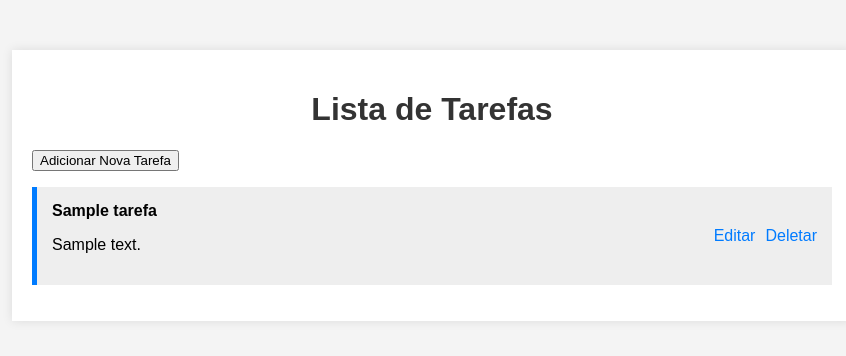
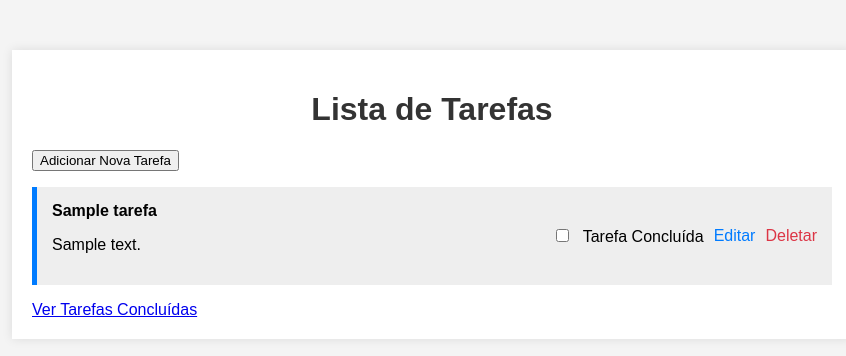
Before and after one commit to noyseboy/trabalhoRogerio, a Flask app: template templates/index.html in a window 1280 px wide. Shown: the top 356 px of the page, without its empty margins (208-1054 px from the left). Run offline with Flask 3, Linux system fonts and the light colour scheme; the template is opened without the code that fills it: most values are stand-ins (such as "Sample title", 1, 10 or a date in 2020).

Commit message:
add concluidas,data

```diff
--- a/app.py
+++ b/app.py
@@ -1,9 +1,20 @@
 from flask import Flask, render_template, request, redirect, url_for
+from datetime import datetime
 
 app = Flask(__name__)
 
-# Variável global para armazenar as tarefas
+# Variáveis globais para armazenar as tarefas
 tarefas = []
+tarefas_concluidas = []
+
+def parse_data(data_str):
+    """Função para tentar diferentes formatos de data."""
+    for fmt in ('%d-%m-%Y', '%Y-%m-%d'):
+        try:
+            return datetime.strptime(data_str, fmt).strftime('%d-%m-%Y')
+        except ValueError:
+            continue
+    raise ValueError(f"Formato de data não reconhecido: {data_str}")
 
 @app.route('/')
 def index():
@@ -14,7 +25,14 @@
     if request.method == 'POST':
         titulo = request.form['titulo']
         descricao = request.form['descricao']
-        tarefa = {'id': len(tarefas) + 1, 'titulo': titulo, 'descricao': descricao}
+        data = request.form['data']
+        tarefa = {
+            'id': len(tarefas) + 1,
+            'titulo': titulo,
+            'descricao': descricao,
+            'data': parse_data(data),
+            'concluida': False
+        }
         tarefas.append(tarefa)
         return redirect(url_for('index'))
 
@@ -29,6 +47,7 @@
     if request.method == 'POST':
         tarefa['titulo'] = request.form['titulo']
         tarefa['descricao'] = request.form['descricao']
+        tarefa['data'] = parse_data(request.form['data'])
         return redirect(url_for('index'))
 
     return render_template('edit.html', tarefa=tarefa)
@@ -39,5 +58,23 @@
     tarefas = [tarefa for tarefa in tarefas if tarefa['id'] != id]
     return redirect(url_for('index'))
 
-if __name__ == "_main_":
+@app.route('/concluir/<int:id>', methods=['POST'])
+def concluir_tarefa(id):
+    global tarefas, tarefas_concluidas
+    tarefa = next((tarefa for tarefa in tarefas if tarefa['id'] == id), None)
+    if tarefa:
+        tarefa['concluida'] = not tarefa['concluida']
+        if tarefa['concluida']:
+            tarefas.remove(tarefa)
+            tarefas_concluidas.append(tarefa)
+        else:
+            tarefas_concluidas.remove(tarefa)
+            tarefas.append(tarefa)
+    return redirect(url_for('index'))
+
+@app.route('/lista_concluidas')
+def lista_tarefas_concluidas():
+    return render_template('concluidas.html', tarefas=tarefas_concluidas)
+
+if __name__ == '__main__':
     app.run(debug=True)
--- a/static/styles.css
+++ b/static/styles.css
@@ -1,3 +1,4 @@
+/* Estilo base */
 body {
     font-family: Arial, sans-serif;
     background-color: #f4f4f4;
@@ -18,12 +19,14 @@
     color: #333;
 }
 
+/* Estilo para formulários */
 form {
     margin: 20px 0;
 }
 
 form input[type="text"],
-form textarea {
+form textarea,
+form input[type="date"] {
     width: 100%;
     padding: 10px;
     margin: 10px 0;
@@ -44,6 +47,7 @@
     background-color: #218838;
 }
 
+/* Estilo para a lista de tarefas */
 .task-list {
     list-style: none;
     padding: 0;
@@ -59,6 +63,11 @@
     align-items: center;
 }
 
+.task-list .actions {
+    display: flex;
+    align-items: center;
+}
+
 .task-list a {
     color: #007bff;
     text-decoration: none;
@@ -69,15 +78,11 @@
     text-decoration: underline;
 }
 
-.task-list .actions {
-    display: flex;
-    align-items: center;
+.task-list .actions a.delete {
+    color: #dc3545;
 }
 
-.task-list .actions a {
-    margin-left: 10px;
+.task-list .actions input[type="checkbox"] {
+    margin-right: 10px;
+    cursor: pointer;
 }
-
-.task-list .actions a.delete {
-    color: #dc3545;
-}
--- a/templates/add.html
+++ b/templates/add.html
@@ -12,6 +12,11 @@
         <form method="POST">
             <input type="text" name="titulo" placeholder="Título" required>
             <textarea name="descricao" placeholder="Descrição"></textarea>
+            <input type="date" name="data" required>
+            <label>
+                <!--<input type="checkbox" name="concluida">
+                Concluída-->
+            </label>
             <button type="submit">Adicionar Tarefa</button>
         </form>
         <a href="{{ url_for('index') }}">Voltar</a>
--- a/templates/edit.html
+++ b/templates/edit.html
@@ -12,6 +12,10 @@
         <form method="POST">
             <input type="text" name="titulo" value="{{ tarefa.titulo }}" required>
             <textarea name="descricao">{{ tarefa.descricao }}</textarea>
+            <input type="date" name="data" value="{{ tarefa.data }}"> <!-- Campo para editar a data -->
+            <label>
+               <!-- <input type="checkbox" name="concluida" {% if tarefa.concluida %}checked{% endif %}> Concluída
+            </label>-->
             <button type="submit">Atualizar Tarefa</button>
         </form>
         <a href="{{ url_for('index') }}">Voltar</a>
--- a/templates/index.html
+++ b/templates/index.html
@@ -18,12 +18,19 @@
                     <p>{{ tarefa.descricao }}</p>
                 </div>
                 <div class="actions">
+                    <form method="POST" action="{{ url_for('concluir_tarefa', id=tarefa.id) }}">
+                        <label>
+                            <input type="checkbox" name="concluida" onchange="this.form.submit()" {% if tarefa.concluida %}checked{% endif %}>
+                            Tarefa Concluída
+                        </label>
+                    </form>
                     <a href="{{ url_for('editar_tarefa', id=tarefa.id) }}">Editar</a>
                     <a href="{{ url_for('deletar_tarefa', id=tarefa.id) }}" class="delete">Deletar</a>
                 </div>
             </li>
             {% endfor %}
         </ul>
+        <a href="{{ url_for('lista_tarefas_concluidas') }}">Ver Tarefas Concluídas</a>
     </div>
 </body>
 </html>
```
Also changed, not shown: templates/concluidas.html (added, +26 -0 lines).
